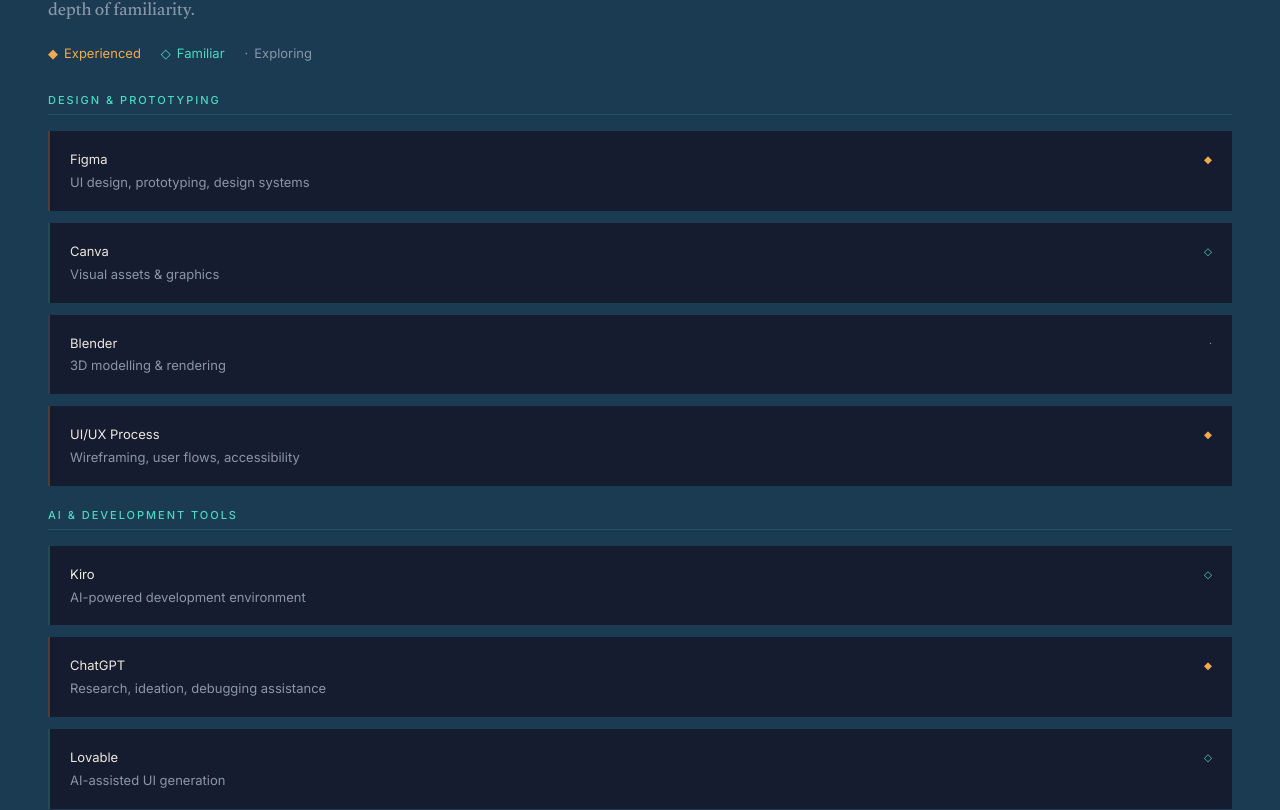
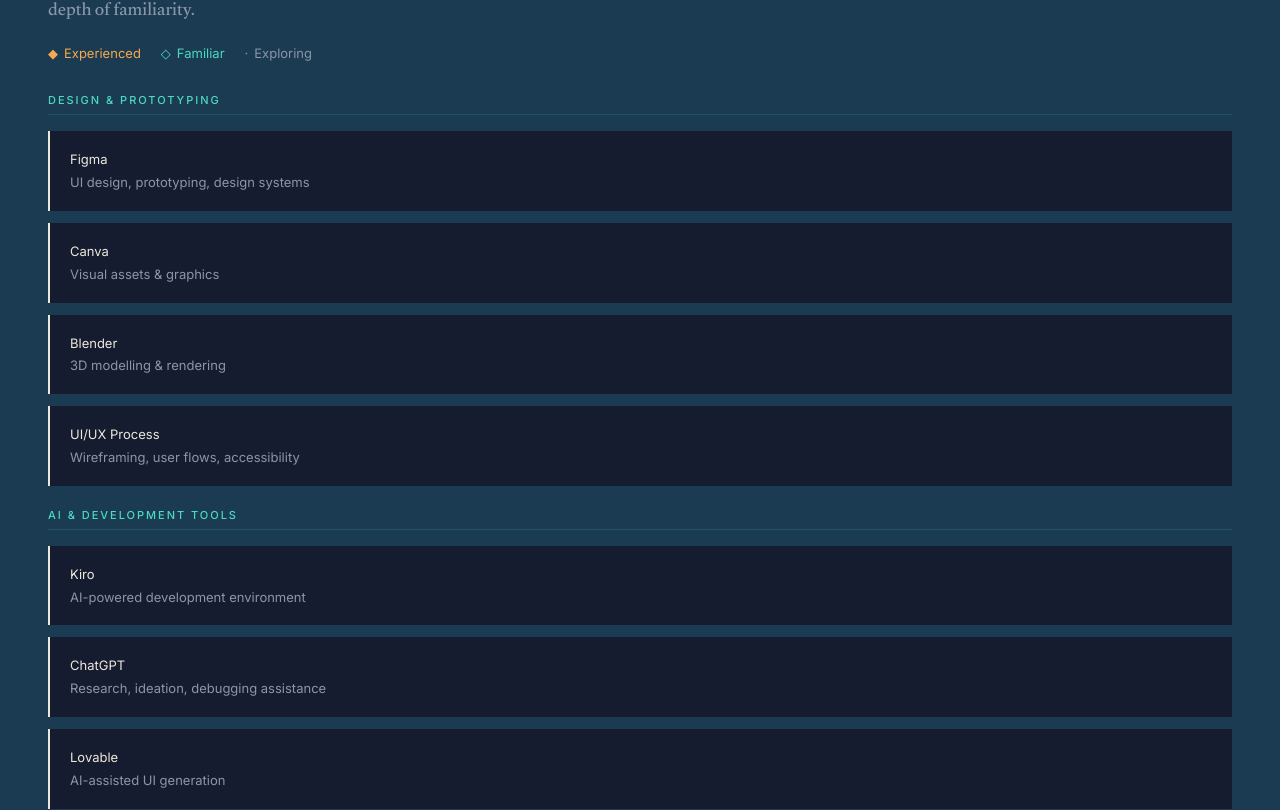
Before and after one commit to Lexusbat/Portfolio, a React (Vite) app: page / in a window 1280 px wide. Shown: the part 3230-4040 px from the top of the page. Built offline with nearby package versions, Linux system fonts and the light colour scheme.

Commit message:
Deletion of Dot System

```diff
--- a/src/sections/Skills.tsx
+++ b/src/sections/Skills.tsx
@@ -127,15 +127,7 @@
                     border-l-[2px]
                     transition-all duration-200
                   "
-                  style={{ borderLeftColor: TIER_COLOR[item.tier] + '40' }}
-                  onMouseEnter={(e) => {
-                    ;(e.currentTarget as HTMLElement).style.borderLeftColor =
-                      TIER_COLOR[item.tier]
-                  }}
-                  onMouseLeave={(e) => {
-                    ;(e.currentTarget as HTMLElement).style.borderLeftColor =
-                      TIER_COLOR[item.tier] + '40'
-                  }}
+
                 >
                   <div className="flex flex-col gap-0.5 min-w-0">
                     <span className="text-body-sm text-[#EDE8DC] font-medium">
@@ -147,14 +139,7 @@
                       </span>
                     )}
                   </div>
-                  <span
-                    className="text-[0.65rem] mt-0.5 shrink-0"
-                    style={{ color: TIER_COLOR[item.tier] }}
-                    aria-label={item.tier}
-                    title={item.tier}
-                  >
-                    {TIER_DOT[item.tier]}
-                  </span>
+
                 </li>
               ))}
             </ul>
```
